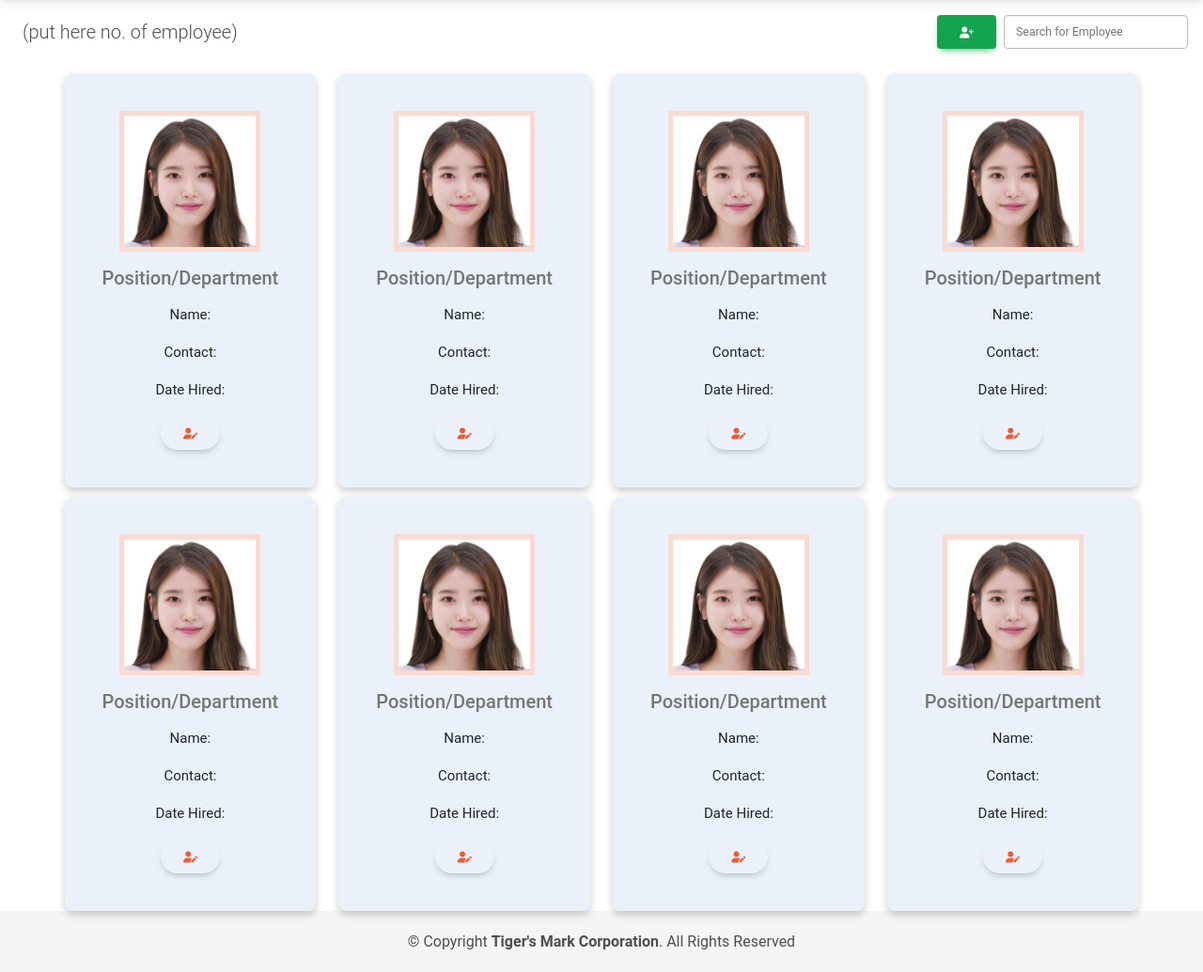
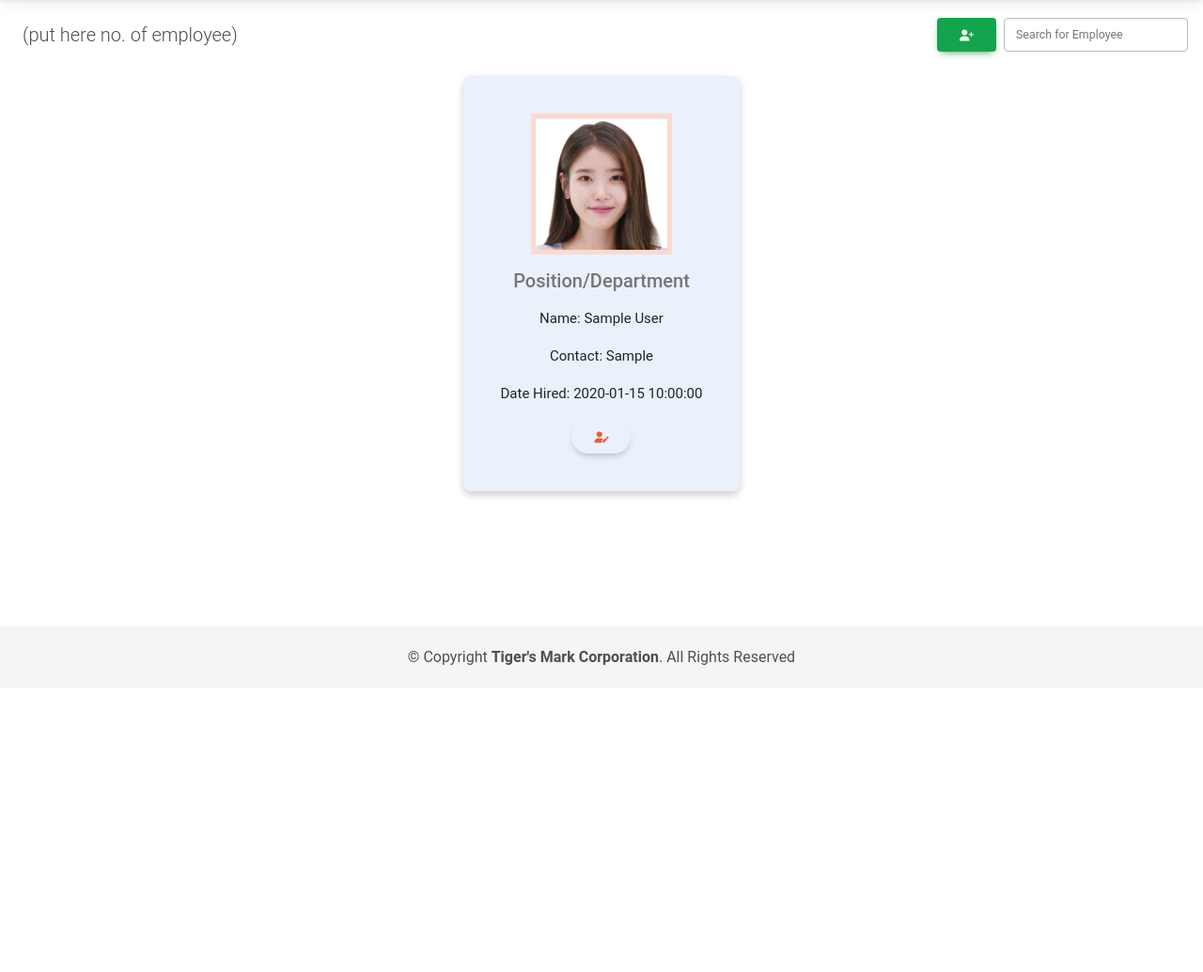
Before and after one commit to J-i-w-o-o/HR-Management-System, a PHP site: page /admin/index.php?employee in a window 1280 px wide. Shown: the part 67-1102 px from the top of the page at 94% size. After the commit the page ends 775 px from the top, so only its background shows below. Run offline with PHP 8.4, Linux system fonts and the light colour scheme; the visitor is signed in with stand-in values (Sample User, id 1); tables that the repository leaves empty or names only in its code hold one stand-in row (values such as "Sample post"); some libraries are stand-ins or nearby versions.

Commit message:
updatedddd

```diff
--- a/admin/employee.php
+++ b/admin/employee.php
@@ -20,115 +20,48 @@
     </div>
     <div class="container-fluid">
       <div id="jobsContainer" class="row justify-content-center align-items-center">
-
         <!-- card content -->
         <div class="col-md-auto d-flex">
-        <div class="card">
+          <?php
+          // Assuming you have established a database connection
+
+          // Retrieve data from the table
+          $query = "SELECT * FROM employees";
+          $result = mysqli_query($connection, $query);
+
+          // Check if there are any rows in the table
+          if (mysqli_num_rows($result) > 0) {
+            // Iterate over each row and generate the card dynamically
+            while ($row = mysqli_fetch_assoc($result)) {
+              $id = $row['id'];
+              $name = $row['name'];
+              $contact = $row['contact'];
+              $dateHired = $row['date_hired'];
+
+              // Generate the HTML for each card dynamically
+              echo '
+                <div class="card mx-2">
                   <div class="card-body">
                     <img src="../assets/images/sample.jpg" class="mb-3" width="150" height="150">
                     <h5 class="card-title text-muted">Position/Department</h5>
-            <p class="card-text">Name:</p>
-            <p class="card-text">Contact:</p>
-            <p class="card-text">Date Hired:</p>
-            <button type="button" class="btn rounded-pill" data-bs-toggle="modal" data-bs-target="#jobModal"><i class="fa-solid fa-user-pen" style="color: #ec5b33;"></i></button>
+                    <p class="card-text" data-id="' . $id . '"></p>
+                    <p class="card-text">Name: ' . $name . '</p>
+                    <p class="card-text">Contact: ' . $contact . '</p>
+                    <p class="card-text">Date Hired: ' . $dateHired . '</p>
+                    <button type="button" class="btn rounded-pill edit-button" data-bs-toggle="modal" data-bs-target="#jobModal" data-id="' . $id . '" data-name="' . $name . '" data-contact="' . $contact . '" data-date-hired="' . $dateHired . '"><i class="fa-solid fa-user-pen" style="color: #ec5b33;"></i></button>
                   </div>
                 </div>
+              ';
+            }
+          } else {
+            // Handle case when there are no rows in the table
+            echo '<p>No data available.</p>';
+          }
+
+          // Close the database connection
+          mysqli_close($connection);
+          ?>
         </div>
-
-      <div class="col-md-auto d-flex">
-        <div class="card">
-          <div class="card-body">
-            <img src="../assets/images/sample.jpg" class="mb-3" width="150" height="150">
-            <h5 class="card-title text-muted">Position/Department</h5>
-            <p class="card-text">Name:</p>
-            <p class="card-text">Contact:</p>
-            <p class="card-text">Date Hired:</p>
-            <button type="button" class="btn rounded-pill" data-bs-toggle="modal" data-bs-target="#jobModal"><i class="fa-solid fa-user-pen" style="color: #ec5b33;"></i></button>
-          </div>
-        </div>
-      </div>
-
-      <div class="col-md-auto d-flex">
-        <div class="card">
-          <div class="card-body">
-            <img src="../assets/images/sample.jpg" class="mb-3" width="150" height="150">
-            <h5 class="card-title text-muted">Position/Department</h5>
-            <p class="card-text">Name:</p>
-            <p class="card-text">Contact:</p>
-            <p class="card-text">Date Hired:</p>
-            <button type="button" class="btn rounded-pill" data-bs-toggle="modal" data-bs-target="#jobModal"><i class="fa-solid fa-user-pen" style="color: #ec5b33;"></i></button>
-          </div>
-        </div>
-      </div>
-
-      <div class="col-md-auto d-flex">
-        <div class="card">
-          <div class="card-body">
-            <img src="../assets/images/sample.jpg" class="mb-3" width="150" height="150">
-            <h5 class="card-title text-muted">Position/Department</h5>
-            <p class="card-text">Name:</p>
-            <p class="card-text">Contact:</p>
-            <p class="card-text">Date Hired:</p>
-            <button type="button" class="btn rounded-pill" data-bs-toggle="modal" data-bs-target="#jobModal"><i class="fa-solid fa-user-pen" style="color: #ec5b33;"></i></button>
-          </div>
-        </div>
-      </div>
-
-      <div class="col-md-auto d-flex">
-        <div class="card">
-          <div class="card-body">
-            <img src="../assets/images/sample.jpg" class="mb-3" width="150" height="150">
-            <h5 class="card-title text-muted">Position/Department</h5>
-            <p class="card-text">Name:</p>
-            <p class="card-text">Contact:</p>
-            <p class="card-text">Date Hired:</p>
-            <button type="button" class="btn rounded-pill" data-bs-toggle="modal" data-bs-target="#jobModal"><i class="fa-solid fa-user-pen" style="color: #ec5b33;"></i></button>
-          </div>
-        </div>
-      </div>
-
-      <div class="col-md-auto d-flex">
-        <div class="card">
-          <div class="card-body">
-            <img src="../assets/images/sample.jpg" class="mb-3" width="150" height="150">
-            <h5 class="card-title text-muted">Position/Department</h5>
-            <p class="card-text">Name:</p>
-            <p class="card-text">Contact:</p>
-            <p class="card-text">Date Hired:</p>
-            <button type="button" class="btn rounded-pill" data-bs-toggle="modal" data-bs-target="#jobModal"><i class="fa-solid fa-user-pen" style="color: #ec5b33;"></i></button>
-          </div>
-        </div>
-      </div>
-
-      <div class="col-md-auto d-flex">
-        <div class="card">
-          <div class="card-body">
-            <img src="../assets/images/sample.jpg" class="mb-3" width="150" height="150">
-            <h5 class="card-title text-muted">Position/Department</h5>
-            <p class="card-text">Name:</p>
-            <p class="card-text">Contact:</p>
-            <p class="card-text">Date Hired:</p>
-            <button type="button" class="btn rounded-pill" data-bs-toggle="modal" data-bs-target="#jobModal"><i class="fa-solid fa-user-pen" style="color: #ec5b33;"></i></button>
-          </div>
-        </div>
-      </div>
-
-      <div class="col-md-auto d-flex">
-        <div class="card">
-          <div class="card-body">
-            <img src="../assets/images/sample.jpg" class="mb-3" width="150" height="150">
-            <h5 class="card-title text-muted">Position/Department</h5>
-            <p class="card-text">Name:</p>
-            <p class="card-text">Contact:</p>
-            <p class="card-text">Date Hired:</p>
-            <button type="button" class="btn rounded-pill" data-bs-toggle="modal" data-bs-target="#jobModal"><i class="fa-solid fa-user-pen" style="color: #ec5b33;"></i></button>
-          </div>
-        </div>
-      </div>
-
-
-
-
 
       </div>
       <!-- modal for content start here -->
@@ -144,20 +77,24 @@
             <div class="modal-body">
               <h2>Edit Profile</h2>
               <p id="overview"></p>
+              <form id="updateForm" method="POST" action="">
                 <div class="row">
                   <div class="col-6">
                     <p class="card-text">Name</p>
+                    <input type="text" id="nameInput" name="nameInput" class="form-control" value="">
                     <p class="card-text">Contact</p>
+                    <input type="text" id="contactInput" name="contactInput" class="form-control" value="">
                     <p class="card-text">Date Hired</p>
-                <p class="card-text">Resume</p>
-                <p class="card-text">Update Profile Picture</p>
+                    <input type="text" id="dateHiredInput" name="dateHiredInput" class="form-control" value="">
                   </div>
                 </div>
+                <input type="hidden" id="employeeId" name="employeeId" value="">
+              </form>
             </div>
 
             <div class="modal-footer">
               <button type="button" id="btnremove" class="btn btn-danger"><i class="fa-solid fa-user-minus"></i></button>
-            <button type="submit" id="btnupdate" class="btn btn-success" form="applicationform"><i class="fa-solid fa-pen"></i></button>
+              <button type="submit" id="btnupdateModal" class="btn btn-success" name="updateEmployee"><i class="fa-solid fa-pen"></i></button>
             </div>
           </div>
         </div>
@@ -189,7 +126,7 @@
 
             <div class="modal-footer">
               <button type="button" id="btnremove" class="btn btn-danger"><i class="fa-solid fa-user-minus"></i></button>
-            <button type="submit" id="btnupdate" class="btn btn-success" form="applicationform"><i class="fa-solid fa-pen"></i></button>
+              <button type="submit" id="btnupdateAdd" class="btn btn-success" form="applicationform"><i class="fa-solid fa-pen"></i></button>
             </div>
 
           </div>
@@ -199,4 +136,79 @@
 
     </div>
   </div>
-</div>
+
+  <script>
+    // Get the modal element
+    var jobModal = document.getElementById('jobModal');
+
+    // Attach a click event listener to each edit button
+    var editButtons = document.querySelectorAll('.edit-button');
+    editButtons.forEach(function(button) {
+      button.addEventListener('click', function() {
+        var id = button.getAttribute('data-id');
+        var name = button.getAttribute('data-name');
+        var contact = button.getAttribute('data-contact');
+        var dateHired = button.getAttribute('data-date-hired');
+
+        // Update the modal content
+        var jobLabel = jobModal.querySelector('#jobLabel');
+        jobLabel.textContent = 'Edit Profile';
+
+        var overview = jobModal.querySelector('#overview');
+        overview.textContent = '';
+
+        var modalBody = jobModal.querySelector('.modal-body');
+        var rows = modalBody.querySelectorAll('.col-6 p.card-text');
+        rows[0].textContent = 'Name: ' + name;
+        rows[1].textContent = 'Contact: ' + contact;
+        rows[2].textContent = 'Date Hired: ' + dateHired;
+
+        // Set the form values
+        var nameInput = document.getElementById('nameInput');
+        var contactInput = document.getElementById('contactInput');
+        var dateHiredInput = document.getElementById('dateHiredInput');
+        var employeeIdInput = document.getElementById('employeeId');
+
+        nameInput.value = name;
+        contactInput.value = contact;
+        dateHiredInput.value = dateHired;
+        employeeIdInput.value = id;
+      });
+    });
+
+    // Submit the update form in the jobModal
+    var btnUpdateModal = document.getElementById('btnupdateModal');
+    btnUpdateModal.addEventListener('click', function() {
+      document.getElementById('updateForm').submit();
+    });
+  </script>
+
+  <?php
+  // Check if the update button is clicked
+  if (isset($_POST['updateEmployee'])) {
+    // Get the employee ID from the form input
+    $id = $_POST['employeeId'];
+
+    // Get the updated values from the form inputs
+    $name = $_POST['nameInput'];
+    $contact = $_POST['contactInput'];
+    $dateHired = $_POST['dateHiredInput'];
+
+    // Assuming you have established a database connection
+
+    // Update the employee record in the database
+    $query = "UPDATE employees SET name='$name', contact='$contact', date_hired='$dateHired' WHERE id=$id";
+    $result = mysqli_query($connection, $query);
+
+    if ($result) {
+      // Update successful
+      echo '<script>alert("Employee record updated successfully.");</script>';
+    } else {
+      // Update failed
+      echo '<script>alert("Error updating employee record: ' . mysqli_error($connection) . '");</script>';
+    }
+
+    // Close the database connection
+    mysqli_close($connection);
+  }
+  ?>
--- a/admin/templates/header.php
+++ b/admin/templates/header.php
@@ -1,3 +1,5 @@
+<?php include '../includes/db.php'; ?>
+
 <!DOCTYPE html>
 <html lang="en">
 
@@ -12,6 +14,7 @@
   <link rel="stylesheet" href="../assets/css/navbar.css">
   <link rel="stylesheet" href="../assets/css/node_modules/@fortawesome/fontawesome-free/css/all.min.css">
   <link rel="stylesheet" href="../assets/js/node_modules/sweetalert2/dist/sweetalert2.min.css">
+
   <title>TIGER'S MARK CORPORATION</title>
           <link rel="icon"  href="../assets/images/TMC_LOGO.png">
 </head>
--- a/admin/templates/navbar.php
+++ b/admin/templates/navbar.php
@@ -1,6 +1,12 @@
 <header>
 
-  <div id="mySidenav" class="sidenav shadow rounded ">
+
+  <nav class="navbar navbar-expand-lg fixed-top" data-bs-theme="dark">
+    <div class="container-fluid ">
+      <span style="font-size: 30px; cursor: pointer; color: #ec5b33; " onclick="openNav()">&#9776;</span>
+      <a class="navbar-brand" href="index.php?dashboard">
+        <img src="../assets/images/TMC_LOGO.png" alt="Logo" width="120" height="40">
+        <div id="mySidenav" class="sidenav shadow rounded ">
     <a href="javascript:void(0)" class="closebtn" onclick="closeNav()">&times;</a>
 
     <a class="border-bottom border-black border-2 mx-2" href="index.php?dashboard" data-toggle="tooltip" data-placement="bottom" title="DASHBOARD"><i class="fa fa-tachometer mx-2"> </i>Dashboard</a>
@@ -11,16 +17,13 @@
      <a class="border-bottom border-black border-2" href="index.php?logout" onclick="fireSwal(); return false;" data-toggle="tooltip" data-placement="bottom" title="LOGOUT"><i class="fa fa-sign-out-alt mx-2"></i>LOGOUT</a>
     </div>
   </div>
-  <nav class="navbar navbar-expand-lg" data-bs-theme="dark">
-    <div class="container-fluid ">
-      <span style="font-size: 30px; cursor: pointer; color: #ec5b33; " onclick="openNav()">&#9776;</span>
-      <a class="navbar-brand" href="index.php?dashboard">
-        <img src="../assets/images/TMC_LOGO.png" alt="Logo" width="120" height="40">
       </a>
     </div>
   </nav>
+</header>
 
-
+<body>
+  <div id="page-container">
   <?php
 if (isset($_GET['job-application']) || isset($_GET['job-application-declined']) || isset($_GET['job-application-interview'])) {
   $breadcrumbItems = [
@@ -53,10 +56,6 @@ if (isset($_GET['job-application']) || isset($_GET['job-application-declined'])
 <?php
 }
 ?>
-</header>
-
-<body>
-  <div id="page-container">
   <script>
   // Function to trigger the Swal dialog box
   function fireSwal() {
--- a/assets/css/navbar.css
+++ b/assets/css/navbar.css
@@ -7,6 +7,7 @@ body {
 
 #page-container {
   flex: 1;
+  padding-top: 70px;
 }
 
 footer {
@@ -28,7 +29,6 @@ footer {
   width: 0;
   overflow-y: auto;
 }
-
 
 
 .sidenav a {
@@ -68,8 +68,10 @@ text-decoration: none;
 .sidenav-footer a:hover {
 color: #12294a;
 }
+
 .navbar {
-  background-color: transparent;
+  background-color: white;
+  z-index: 1;
 
 }
 
```
Also changed, not shown: includes/job-applicationconf.php (+19 -2 lines). Lines whose indentation alone changed are shown as unchanged.
